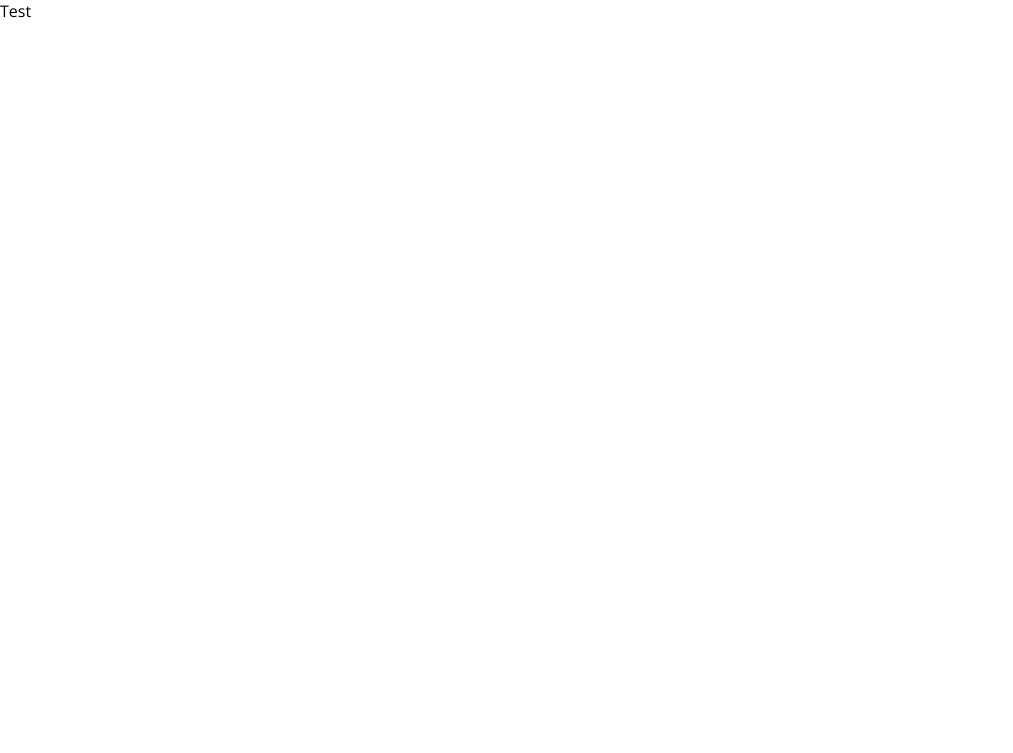
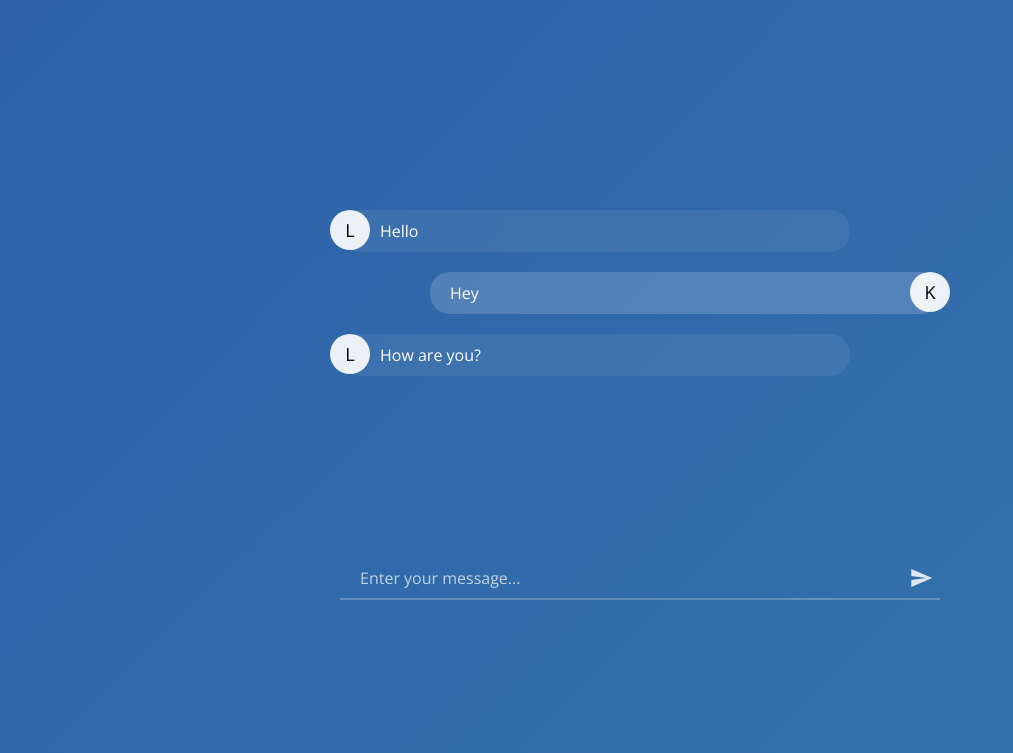
Before and after one commit to Paul-Finch/chat-client, a plain HTML site: page index.html in a window 1280 px wide. Shown: the whole page, without its empty margins (0-1013 px from the left). Drawn offline with nearby package versions, Linux system fonts and the light colour scheme.

Commit message:
Designed chat

```diff
--- a/css/style.css
+++ b/css/style.css
@@ -1,5 +1,188 @@
-body{
+body {
     margin: 0px;
     font-family: Open Sans;
     font-size: 16px;
 }
+
+#app {
+    position: fixed;
+    top: 0px;
+    left: 0px;
+    width: 100%;
+    height: 100%;
+    background: linear-gradient(-45deg, #4b9cb4, #2350a5);
+    background-size: 400% 400%;
+    animation: gradient 60s linear infinite;
+    color: white;
+}
+
+@keyframes gradient {
+    0% {
+        background-position: 0% 50%;
+    }
+
+    50% {
+        background-position: 100% 50%;
+    }
+
+    100% {
+        background-position: 0% 50%;
+    }
+}
+
+#content {
+    position: absolute;
+    top: 50px;
+    left: 0px;
+    width: 100%;
+    height: calc(100% - 100px);
+}
+
+#component {
+    width: 100%;
+    height: 100%;
+    display: flex;
+    justify-content: center;
+    align-items: center;
+}
+
+#chat {
+    width: 600px;
+    display: flex;
+    flex-direction: column;
+    height: 100%;
+    max-height: 400px;
+}
+
+#spacer {
+    flex-grow: 1;
+}
+
+input {
+    font-family: Open Sans;
+    font-size: 16px;
+    color: white;
+}
+
+::placeholder {
+    color: white;
+    opacity: 0.7;
+}
+
+#input-box {
+    border-bottom: 2px solid rgba(255, 255, 255, 0.233);
+    flex-grow: 0;
+    display: flex;
+    flex-direction: row;
+    height: 40px;
+}
+
+#input {
+    width: calc(100% - 40px);
+    background: transparent;
+    border: none;
+    padding: 0px 20px;
+    outline: none;
+    flex-grow: 1;
+    height: 100%;
+    display: flex;
+    justify-content: center;
+    align-items: center;
+}
+
+#input-box:hover {
+    border-bottom: 2px solid rgba(255, 255, 255, 0.507);
+}
+
+#input-submition {
+    flex-grow: 0;
+    height: 40px;
+    width: 40px;
+    display: flex;
+    justify-content: center;
+    align-items: center;
+    color: rgba(255, 255, 255, 0.829);
+}
+
+#input-submition:hover {
+    cursor: pointer;
+    color: white;
+}
+
+.message-box {
+    display: flex;
+}
+
+.own-message {
+    flex-direction: row-reverse;
+}
+
+.foreign-message {
+    flex-direction: row;
+}
+
+.own-message .message {
+    background: rgba(255, 255, 255, 0.164);
+    padding-right: 40px;
+}
+
+.foreign-message .message {
+    background: rgba(255, 255, 255, 0.062);
+    padding-left: 40px;
+}
+
+.message {
+    padding: 10px 20px;
+    margin: 10px 0px;
+    flex-grow: 0;
+    position: relative;
+    z-index: 1;
+    border-radius: 20px;
+    width: calc(100% - 150px);
+    /* animation: hide-message 2s ease forwards; */
+}
+
+.avatar {
+    position: absolute;
+    width: 40px;
+    height: 40px;
+    border-radius: 40px;
+    background: rgba(255, 255, 255, 0.9);
+    z-index: 10;
+    display: flex;
+    justify-content: center;
+    align-items: center;
+    font-size: 18px;
+    color: black;
+    top: 0px;
+}
+
+.own-message .avatar {
+    right: -10px;
+}
+
+.foreign-message .avatar {
+    left: -10px;
+}
+
+@keyframes hide-message {
+    0% {
+        position: relative;
+        top: 0px;
+        opacity: 1;
+    }
+
+    100% {
+        top: -40px;
+        opacity: 0;
+    }
+}
+
+@media only screen and (max-width: 800px) {
+
+    #chat {
+        width: 90%;
+        max-height: 100%;
+    }
+
+}
--- a/index.html
+++ b/index.html
@@ -4,13 +4,59 @@
     <meta charset="utf-8" />
     <title>Chat Client</title>
     <meta name="viewport" content="width=device-width, initial-scale=1" />
-    <link rel="preconnect" href="https://fonts.googleapis.com">
-    <link rel="preconnect" href="https://fonts.gstatic.com" crossorigin>
-    <link href="https://fonts.googleapis.com/css2?family=Open+Sans:wght@300&display=swap" rel="stylesheet">
-    <link href="https://fonts.googleapis.com/icon?family=Material+Icons" rel="stylesheet"/>
-    <link rel="stylesheet" href="css/style.css"/>
+    <link rel="preconnect" href="https://fonts.googleapis.com" />
+    <link rel="preconnect" href="https://fonts.gstatic.com" crossorigin />
+    <link
+      href="https://fonts.googleapis.com/css2?family=Open+Sans:wght@300&display=swap"
+      rel="stylesheet"
+    />
+    <link
+      href="https://fonts.googleapis.com/icon?family=Material+Icons"
+      rel="stylesheet"
+    />
+    <link rel="stylesheet" href="css/style.css" />
   </head>
   <body>
-      Test
+    <div id="app">
+        <div id="content">
+
+            <div id="component">
+                <div id="chat">
+                    <div class="message-box foreign-message">
+                        <div class="message">
+                            <div class="avatar">
+                                L
+                            </div>
+                            Hello
+                        </div>
+                    </div>
+                    <div class="message-box own-message">
+                        <div class="message">
+                            <div class="avatar">
+                                K
+                            </div>
+                            Hey
+                        </div>
+                    </div>
+                    <div class="message-box foreign-message">
+                        <div class="message">
+                            <div class="avatar">
+                                L
+                            </div>
+                            How are you?
+                        </div>
+                    </div>
+
+                    <div id="spacer"></div>
+
+                    <div id="input-box">
+                        <input id="input" type="text" placeholder="Enter your message..."/>
+                        <div id="input-submition" class="material-icons">send</div>
+                    </div>
+                </div>
+            </div>
+
+        </div>
+    </div>
   </body>
 </html>
```
